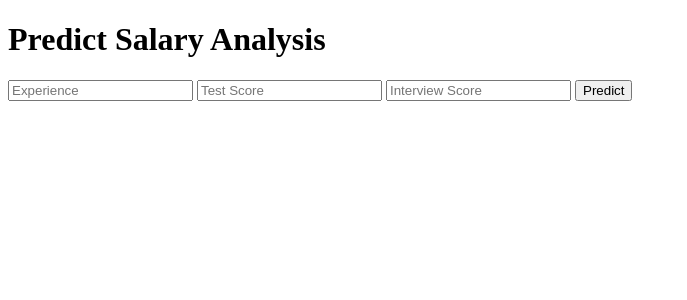
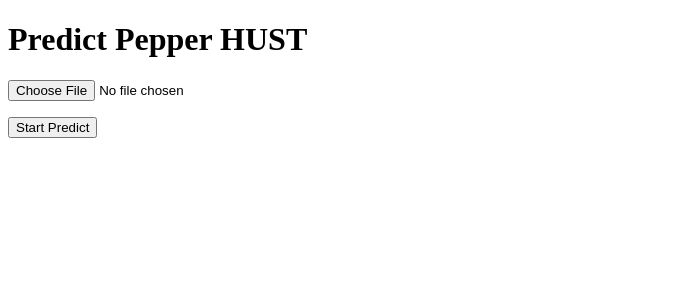
Before and after one commit to phucle103198/Heroku_demo, a Flask app: page / in a window 1280 px wide. Shown: the top 300 px of the page, without its empty margins (0-687 px from the left). Run offline with Flask 2, Linux system fonts and the light colour scheme; parts of the project's set-up code (start-up, migrations or seed data) failed here and were passed over.

Commit message:
Add files via upload

```diff
--- a/app.py
+++ b/app.py
@@ -1,7 +1,8 @@
 import numpy as np
 from flask import Flask, request, jsonify, render_template
 import pickle
-
+import pandas as pd
+import csv
 
 app = Flask(__name__)
 model = pickle.load(open('model.pkl','rb'))
@@ -17,7 +18,7 @@
 def predict():
     '''
     For rendering results on HTML GUI
-    '''
+
     int_features = [int(x) for x in request.form.values()]
     final_features = [np.array(int_features)]
     prediction = model.predict(final_features)
@@ -25,6 +26,16 @@
     output = round(prediction[0], 2)
 
     return render_template('index.html', prediction_text='Employee Salary should be $ {}'.format(output))
+    '''
+
+    f = request.form['file']
+    data = []
+    with open(f) as file:
+        csvfile = csv.reader(file)
+        for row in csvfile:
+            data.append(row)
+    return render_template('data.html', data=data)
+
 
 
 if __name__ == "__main__":
--- /dev/null
+++ b/templates/data.html
@@ -0,0 +1 @@
+{{ data }}
--- a/templates/index.html
+++ b/templates/index.html
@@ -13,16 +13,19 @@
 
 <body>
  <div class="login">
-	<h1>Predict Salary Analysis</h1>
+	<h1>Predict Pepper HUST</h1>
 
-     <!-- Main Input For Receiving Query to our ML -->
     <form action="{{ url_for('predict')}}"method="post">
-    	<input type="text" name="experience" placeholder="Experience" required="required" />
+      <!--
+    	  <input type="text" name="experience" placeholder="Experience" required="required" />
         <input type="text" name="test_score" placeholder="Test Score" required="required" />
-		<input type="text" name="interview_score" placeholder="Interview Score" required="required" />
+		    <input type="text" name="interview_score" placeholder="Interview Score" required="required" />
+      -->
 
-        <button type="submit" class="btn btn-primary btn-block btn-large">Predict</button>
+        <p><input type="file" name="file"></p>
+        <button type="submit" class="btn btn-primary btn-block btn-large">Start Predict</button>
     </form>
+
 
    <br>
    <br>
```
